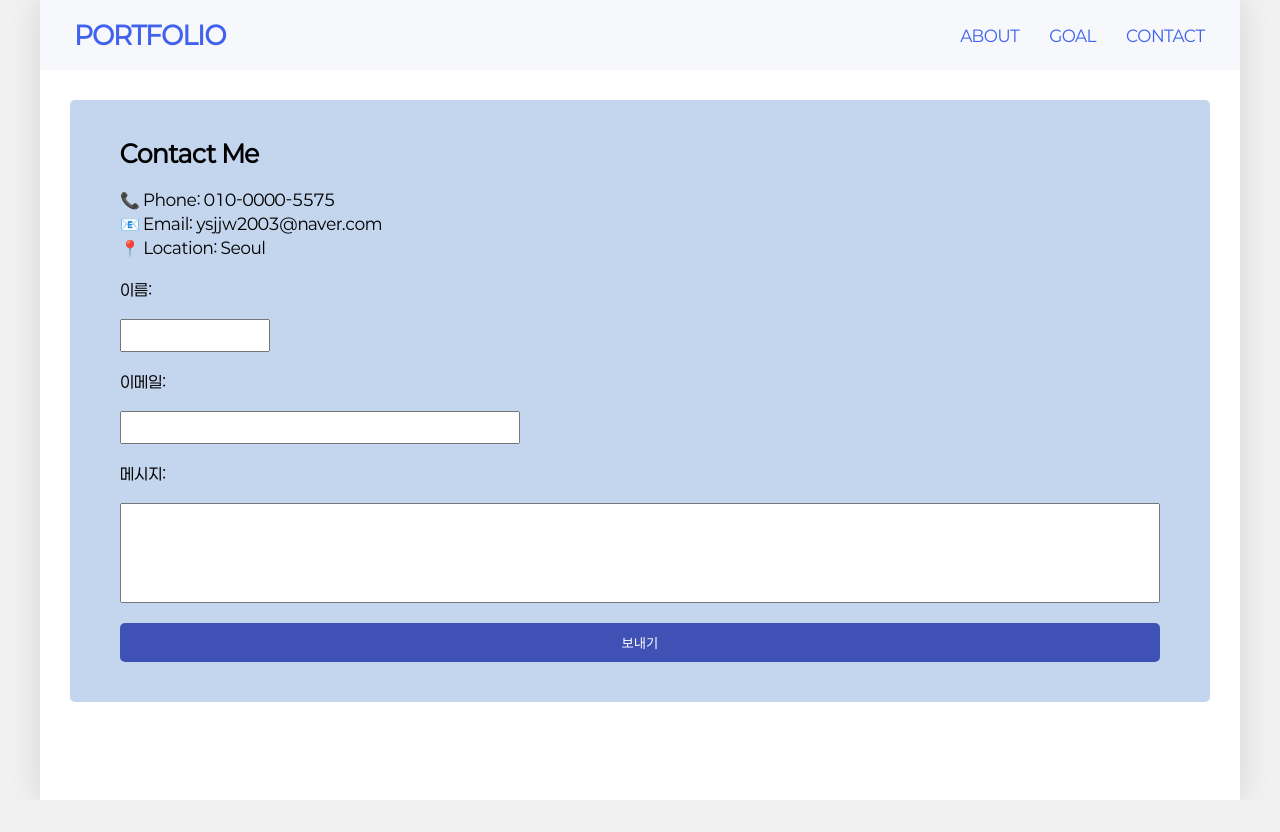
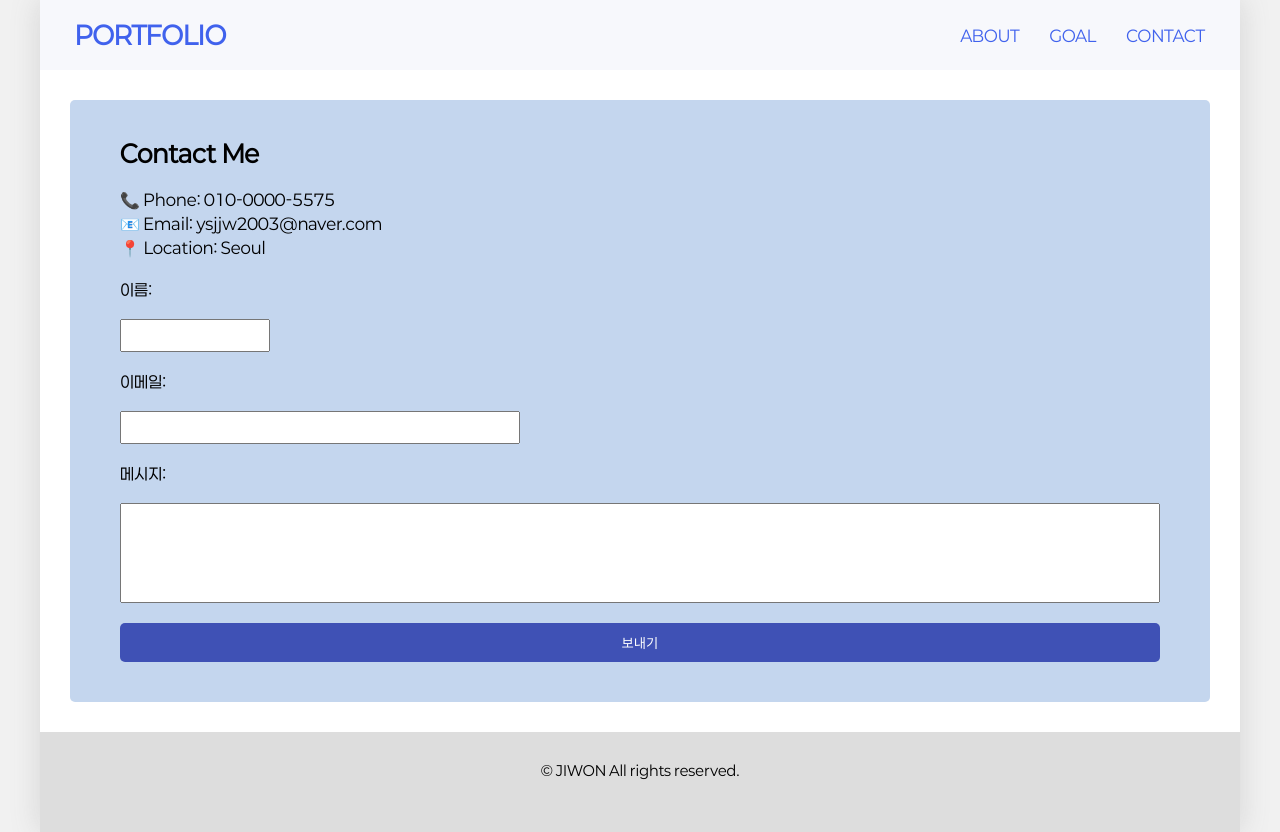
Before and after one commit to jiwonly/MyProfile, a React (Vite) app: page /contact in a window 1280 px wide. Before the commit the page ends 800 px from the top, so only its background shows below. Built offline with nearby package versions, Linux system fonts and the light colour scheme.

Commit message:
FIX footer.jsx

```diff
--- a/src/components/ContactData.jsx
+++ b/src/components/ContactData.jsx
@@ -10,12 +10,15 @@ const onClickButton = (e) => {
 
   if (nameInput.value === "") {
     alert("이름을 입력해주세요.");
+    nameInput.focus();
     return;
   } else if (emailInput.value === "") {
     alert("이메일을 입력해주세요.");
+    emailInput.focus();
     return;
   } else if (messageInput.value === "") {
     alert("메시지를 입력해주세요.");
+    messageInput.focus();
     return;
   }
 
--- a/src/components/Footer.css
+++ b/src/components/Footer.css
@@ -3,4 +3,5 @@
   padding: 30px;
   text-align: center;
   background-color: #ddd;
+  font-size: 14px;
 }
--- a/src/pages/Contact.jsx
+++ b/src/pages/Contact.jsx
@@ -1,11 +1,13 @@
 import Header from "../components/Header";
 import ContactData from "../components/ContactData";
+import Footer from "../components/Footer";
 
 const Contact = () => {
   return (
     <div>
       <Header />
       <ContactData />
+      <Footer />
     </div>
   );
 };
```
